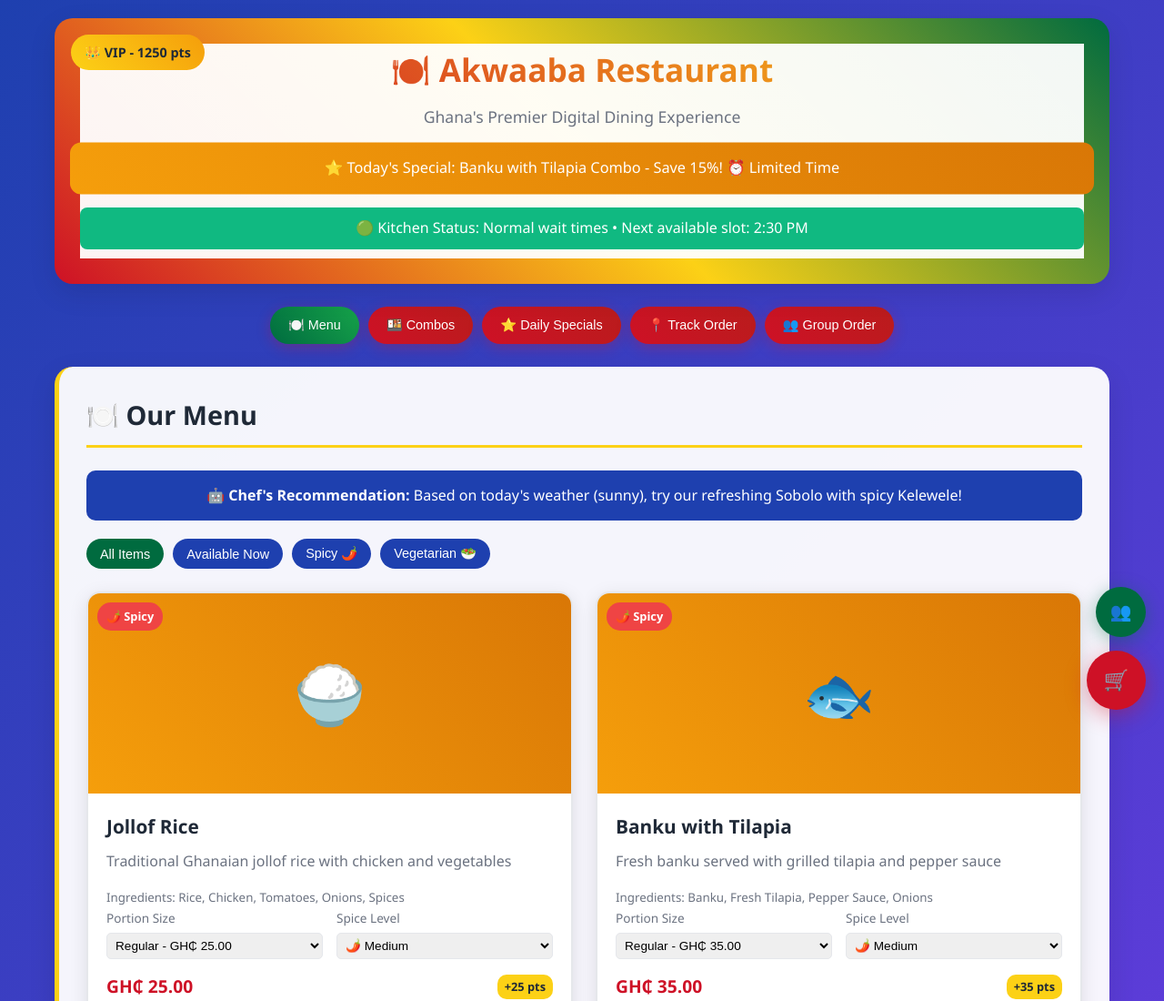
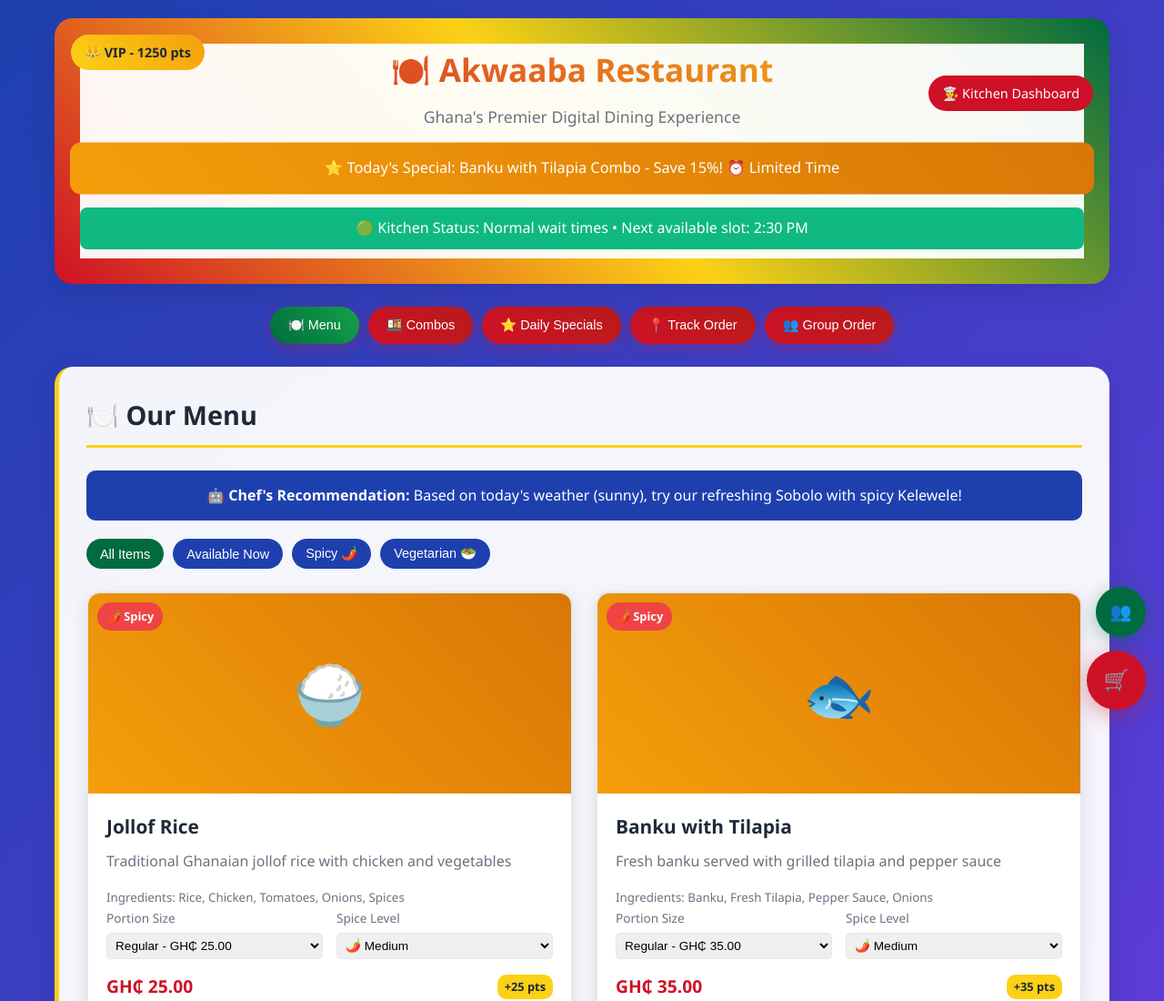
Before and after one commit to TheGhostPacket/restaurant-ordering-system, a plain HTML site: page index.html in a window 1280 px wide. Shown: the top 1100 px of the page at 91% size. Drawn offline with Linux system fonts and the light colour scheme.

Commit message:
Update index.html

```diff
--- a/index.html
+++ b/index.html
@@ -81,6 +81,26 @@
             cursor: pointer;
             font-size: 0.9rem;
             display: none;
+        }
+
+        .admin-link {
+            position: absolute;
+            top: 60px;
+            right: 15px;
+            background: var(--ghana-red);
+            color: white;
+            border: none;
+            padding: 8px 15px;
+            border-radius: 20px;
+            cursor: pointer;
+            font-size: 0.9rem;
+            text-decoration: none;
+            transition: all 0.3s ease;
+        }
+
+        .admin-link:hover {
+            background: var(--primary-blue);
+            transform: translateY(-1px);
         }
 
         .header h1 {
@@ -603,7 +623,7 @@
                 font-size: 1.8rem;
             }
 
-            .loyalty-badge, .install-btn {
+            .loyalty-badge, .install-btn, .admin-link {
                 position: relative;
                 top: 0;
                 left: 0;
@@ -641,6 +661,7 @@
         <div class="header">
             <div class="loyalty-badge" id="loyaltyPoints">👑 VIP - 1,250 pts</div>
             <button class="install-btn" id="installBtn" onclick="installApp()">📱 Install App</button>
+            <a href="admin.html" class="admin-link">👨‍🍳 Kitchen Dashboard</a>
 
             <h1>🍽️ Akwaaba Restaurant</h1>
             <p style="font-size: 1.1rem; color: var(--gray-500); margin-bottom: 15px;">
```
